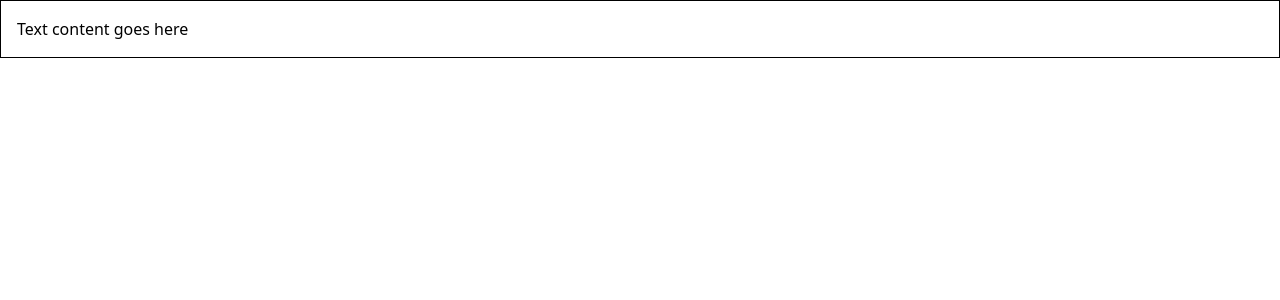
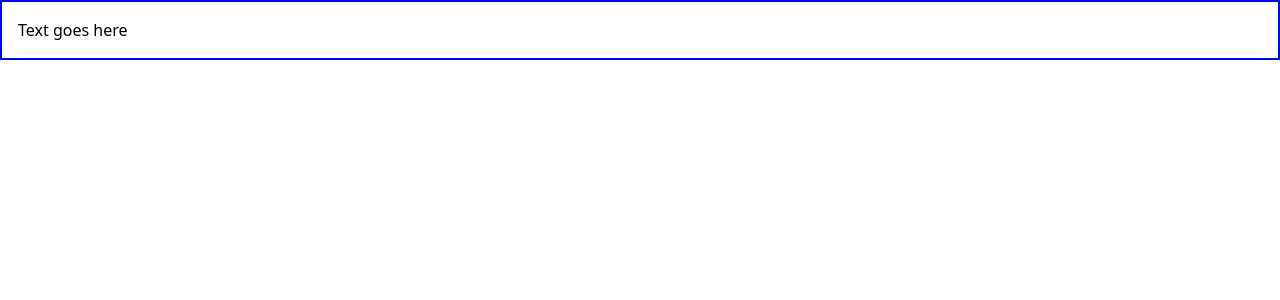
Before and after one commit to SAIDOU11/ReactTypescript, a React (Vite) app: page / in a window 1280 px wide. Shown: the top 300 px of the page. Built offline with nearby package versions, Linux system fonts and the light colour scheme.

Commit message:
practice

```diff
--- a/src/App.tsx
+++ b/src/App.tsx
@@ -1,10 +1,10 @@
+import Container from "./components/Container";
 import "./index.css";
-import Container from "./components/Container";
 
 function App() {
   return (
     <>
-      <Container styles={{ border: "1px solid black", padding: "1rem" }} />
+      <Container styles={{ border: "2px solid blue", padding: "1em" }} />
     </>
   );
 }
--- a/src/components/Container.tsx
+++ b/src/components/Container.tsx
@@ -3,7 +3,7 @@ type ContainerProps = {
 };
 
 const Container = (props: ContainerProps) => {
-  return <div style={props.styles}>Text content goes here</div>;
+  return <div style={props.styles}>Text goes here</div>;
 };
 
 export default Container;
--- a/src/components/Person.types.ts
+++ b/src/components/Person.types.ts
@@ -4,8 +4,5 @@ export type Name = {
 };
 
 export type PersonProps = {
-  name: {
-    firstName: string;
-    lastName: string;
-  };
+  name: Name;
 };
```
